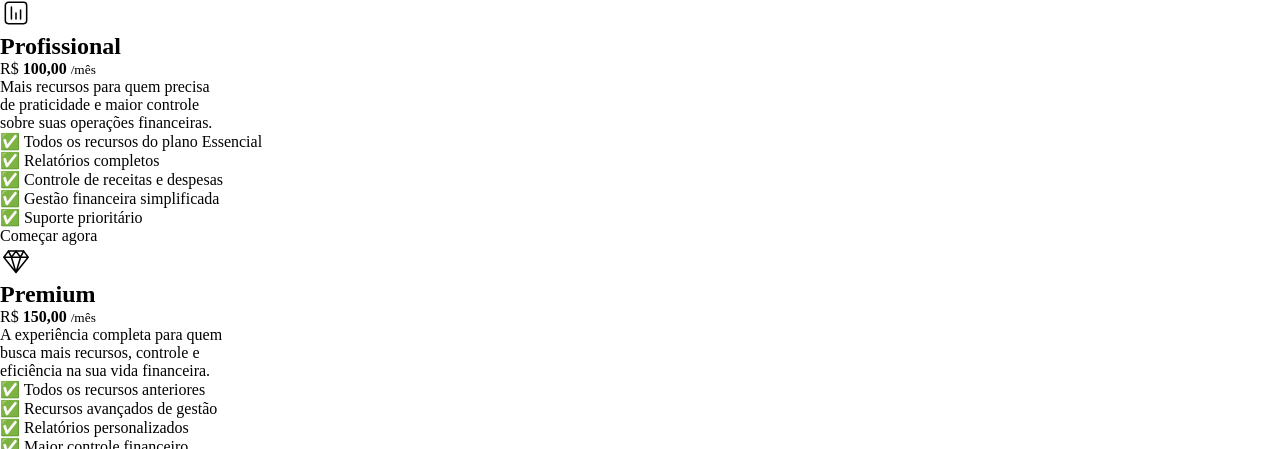
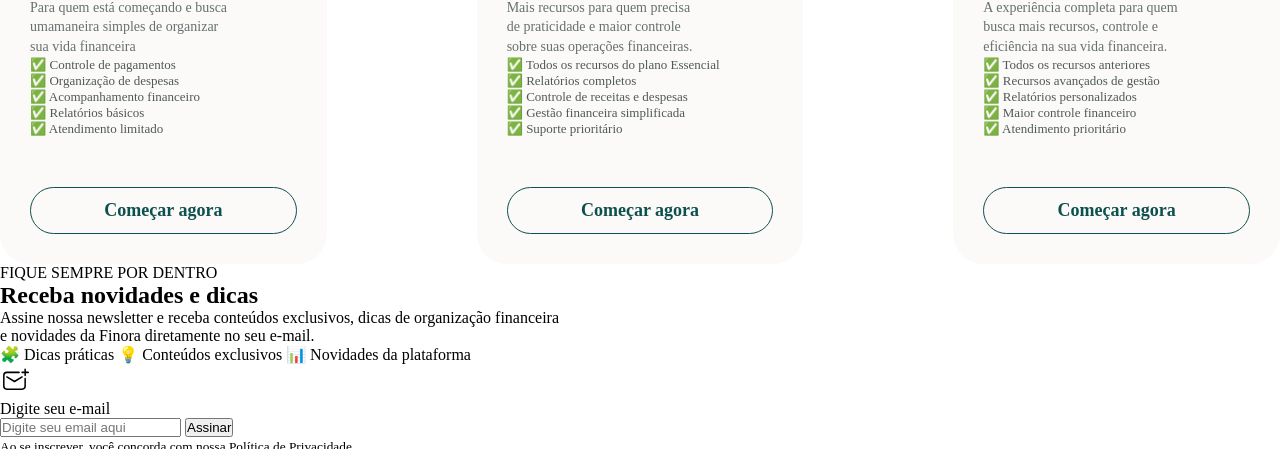
Before and after one commit to cristianalvesdesign-stack/Projetos-Digital-College, a plain HTML site: page Projeto02-Nivel-2/index.html in a window 1280 px wide. Shown: the part 589-1038 px from the top of the page. Drawn offline with Linux system fonts and the light colour scheme.

Commit message:
Estilizacao cards

```diff
--- a/Projeto02-Nivel-2/style.css
+++ b/Projeto02-Nivel-2/style.css
@@ -96,3 +96,102 @@ nav a:hover {
     line-height: 1.6;
     color: #66708f;
 }
+.cards {
+    display: flex;
+    justify-content:center;
+    gap: 150px;
+    margin-top: 60px;
+}
+.card {
+    width: 330px;
+    min-height: 430px;
+    padding: 30px;
+    background-color: rgb(252, 249, 249);
+    border-radius: 30px;
+    box-shadow: 0 5px 20 px rgba(0, 0, 0, 0.88);
+
+    display: flex;
+    flex-direction: column;
+}
+.card-icon {
+    width: 50px;
+    height: 50px;
+
+    display: flex;
+    align-items: center;
+    justify-content: center;
+
+    background-color: #f3eee3;
+    border: 1px solid #e5dccb;
+    border-radius: 50%;
+
+    margin-bottom: 15px;
+}
+.card-icon svg {
+    width: 24px;
+    height: 24px;
+}
+.card-title {
+    margin-bottom: 8px;
+}
+.card-title h2 {
+    font-size: 30px;
+    color: #172020;
+    font-weight: 700;
+}
+.card-princing {
+    display: flex;
+    align-items: baseline;
+    gap: 4px;
+    margin-bottom: 15px;
+    color: #0d514e;
+}
+.card-princing span {
+    font-size: 16px;
+    color: #0d514e;
+}
+.card-princing strong {
+    font-size: 32px;
+    font-weight: 700;
+    color:#0d514e
+}
+.card-princing small {
+    font-size: 14px;
+    color: #555;
+}
+.card-description {
+    margin-bottom: 20;
+}
+.card-description p {
+    font-size: 14px;
+    line-height: 1.4;
+    color: #66706f;
+}
+.card-toppings {
+    list-style: none;
+    margin: 0 0 30px 0;
+}
+.card-toppings li {
+    font-size: 13px;
+    color: #4f5958;
+}
+.card-button {
+    margin-top: 20px;
+    cursor: pointer;
+}
+.card-button p {
+    display: block;
+    width: 100%;
+    padding: 12px;
+    text-align: center;
+    border: 1px solid #0d514e;
+    border-radius: 30px;
+    color: #0d514e;
+    font-size: 18px;
+    font-weight: 600;
+    transition: 0.3s;
+}
+.card-button p:hover {
+    background-color: #0d514e;
+    color: white;
+}
```
